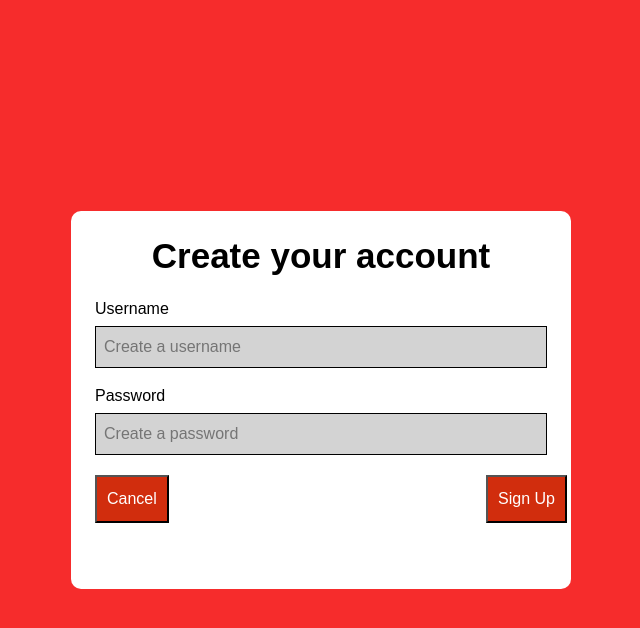
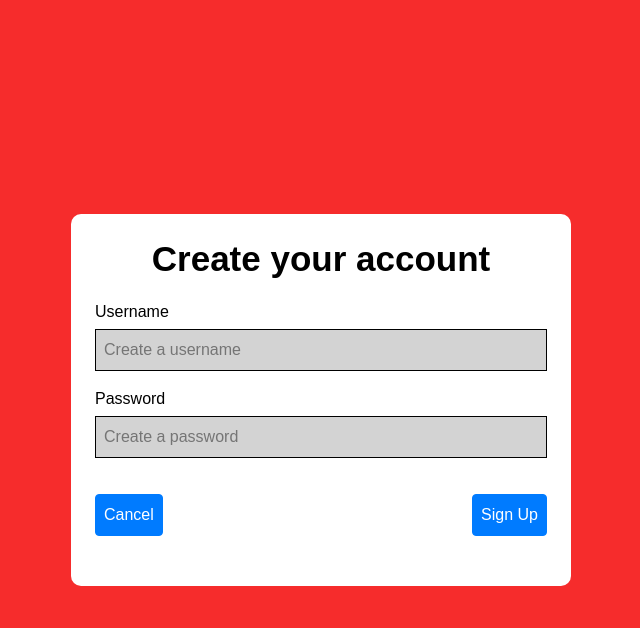
Before and after one commit to aston-evans/sunysnacks, a FastAPI app: page /create in a window 1280 px wide. Shown: the top 628 px of the page, without its empty margins (319-959 px from the left). Run offline with FastAPI, Linux system fonts and the light colour scheme.

Commit message:
finished up adding bootstrap, may change some positioning in the future

```diff
--- a/py_src/templates/auth/create.html
+++ b/py_src/templates/auth/create.html
@@ -16,18 +16,18 @@
   <script src="https://code.jquery.com/jquery-3.3.1.slim.min.js" integrity="sha384-q8i/X+965DzO0rT7abK41JStQIAqVgRVzpbzo5smXKp4YfRvH+8abtTE1Pi6jizo" crossorigin="anonymous"></script>
   <script src="https://cdn.jsdelivr.net/npm/popper.js@1.14.3/dist/umd/popper.min.js" integrity="sha384-ZMP7rVo3mIykV+2+9J3UJ46jBk0WLaUAdn689aCwoqbBJiSnjAK/l8WvCWPIPm49" crossorigin="anonymous"></script>
   <script src="https://cdn.jsdelivr.net/npm/bootstrap@4.1.3/dist/js/bootstrap.min.js" integrity="sha384-ChfqqxuZUCnJSK3+MXmPNIyE6ZbWh2IMqE241rYiqJxyMiZ6OW/JmZQ5stwEULTy" crossorigin="anonymous"></script>
-  <div class="bg-white pt-4 pb-3 pr-4 pl-4 max-w-500" id="container">
+  <div class="bg-white pt-4 pr-4 pl-4 max-w-500" id="container">
     <h1 class="text-center"><strong>Create your account</strong></h1>
 
-    <form method="post" action="/register" id="register" >
+     <form method="post" action="/register" id="register" >
       <label for="username" class="text-left">Username</label>
-      <input name="username" id="username" class="mb-3"placeholder="Create a username" required>
+      <input name="username" id="username" class="mb-3" placeholder="Create a username" required>
       <label for="password" class="text-left">Password</label>
       <input type="password" name="password" id="password" placeholder="Create a password" required>
 
       <div class="buttonalign">
-        <button class="cancelButton" onclick="location.href='auth/login'">Cancel</button>
-        <button class="signUp" type="submit">Sign Up</button>
+        <button class="btn btn-primary mt-3 p-2" id="cancelButton" onclick="location.href='auth/login'">Cancel</button>
+        <button class="ml-0 btn btn-primary mt-3 p-2" id="signUp" type="submit">Sign Up</button>
 
       </div>
 
```
